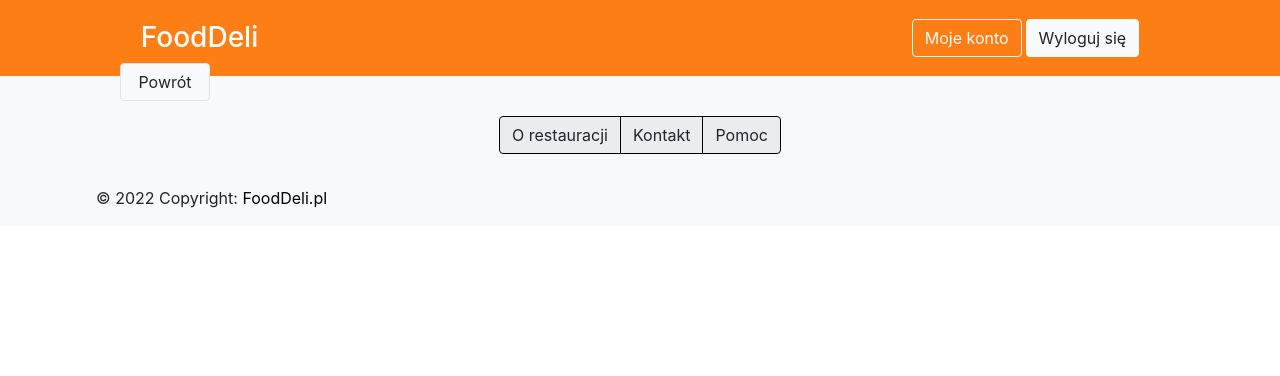
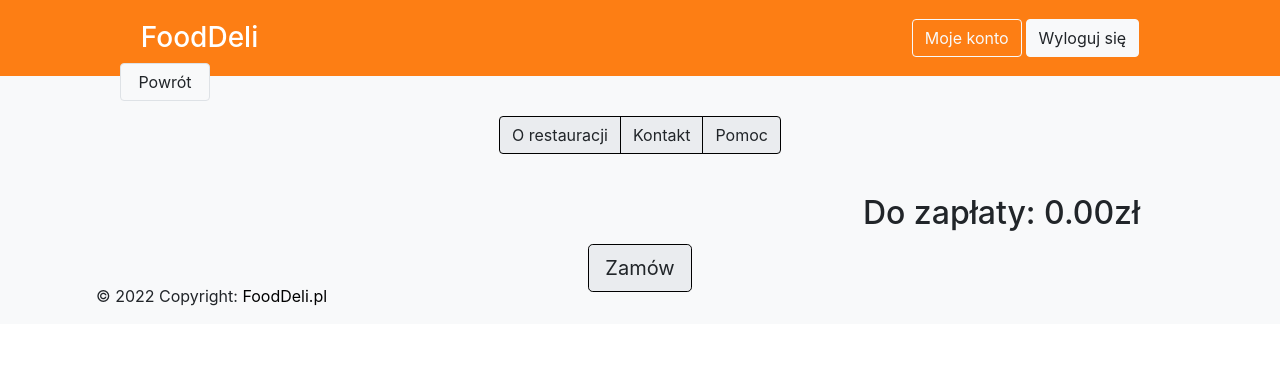
Before and after one commit to IgorBoradyn/fooddeli, a PHP site: page /shopping_cart.php?id=1 in a window 1280 px wide. Shown: the top 376 px of the page. Run offline with PHP 8.4, Linux system fonts and the light colour scheme; the visitor is signed in with stand-in values (Sample User, id 1); data that the repository does not hold is empty; some libraries are stand-ins or nearby versions.

Commit message:
odzyskałem zgubione znaczniki xD

```diff
--- a/shopping_cart.php
+++ b/shopping_cart.php
@@ -212,6 +212,7 @@
 
 		$rows = $connect->query("SELECT * FROM products_list INNER JOIN shopping_cart ON shopping_cart.ID_products_list = products_list.ID WHERE ID_client = '$userID' AND shopping_cart.ID_restaurant = '$restaurantID';");
 		$num_rows = $rows->num_rows;
+		$sum = 0;
 		for($i = 0; $i < $num_rows; $i++){
 			$position = $rows->fetch_assoc();
 			$productID = $position['ID_product'];
@@ -225,6 +226,7 @@
 			$desc = $product['description'];
 			$img = $product['photo'];
 			$price = number_format($product['price'], 2);
+			$sum += $product['price']*$amount;
 echo<<<EOT
 		<div class="resto col border bordercolor" style="background: rgb(234, 236, 239);">
 			<a href="shopping_cart.php?id={$restaurantID}#{$productID}" class="product-remove" style="color: black; text-decoration: none;">
@@ -258,6 +260,16 @@ echo<<<EOT
 EOT;
 		}
 	?>
+	</div>
+	<h2 class='fluid bg-light text-right mb-0 pt-4 pb-1' style="margin-right: 10%">Do zapłaty: <?php echo number_format($sum, 2); ?>zł</h2>
+	<div class="container">
+  		<div class="row">
+    		<div class="col text-center pt-2 pb-4">
+      			<div class="bg-light text-center" style="height: 0px;">
+					<button class="btn border bordercolor resto shadow-none btn-lg" id='back' type="button" onclick="location.href='delivery_data.php?id=<?php echo $restaurantID; ?>'" style="background: rgb(234, 236, 239);">Zamów</button>
+				</div>
+    		</div>
+  		</div>
 	</div>
 </div>
 
```
